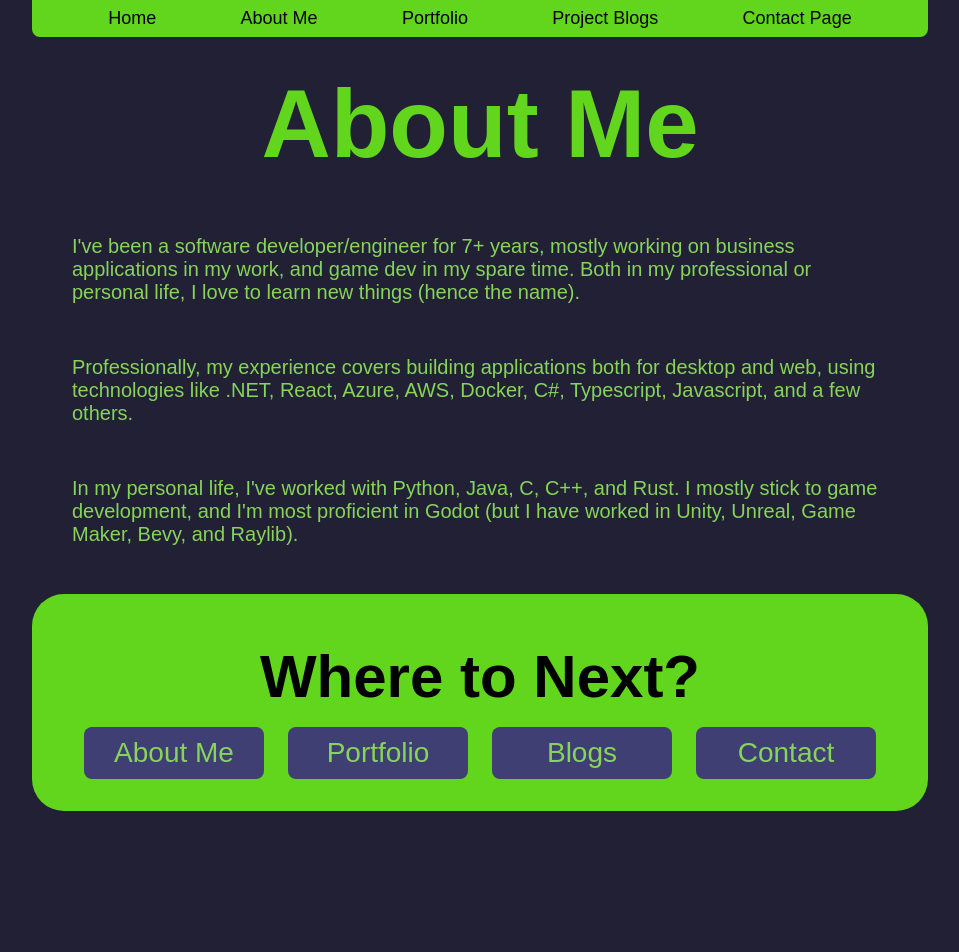
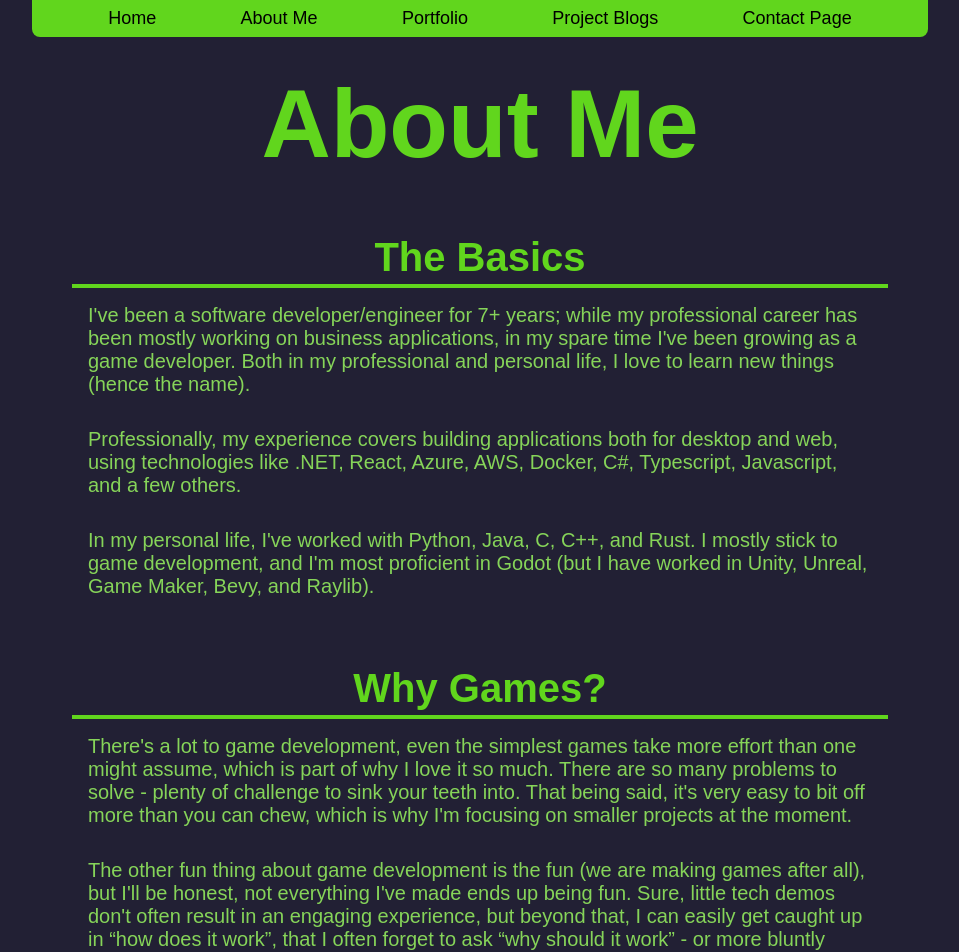
Before and after one commit to JoelWakefield/nextjs-blog, a Next.js app: page /about in a window 1280 px wide. Shown: the top 952 px of the page, without its empty margins (160-1119 px from the left). Before the commit the page ends 811 px from the top, so only its background shows below. Built offline with nearby package versions, Linux system fonts and the light colour scheme.

Commit message:
better footer, more edits

```diff
--- a/src/app/globals.css
+++ b/src/app/globals.css
@@ -23,6 +23,7 @@ body {
 
 main {
   max-width: 56rem;
+  flex: 1;
 }
 
 * {
@@ -62,3 +63,13 @@ h3 {
   padding-bottom: 1.5rem;
   font-size: 2.5rem;
 }
+
+var {
+  background-color: var(--deepblue);
+  padding: 2px 8px;
+  border-radius: 4px;
+}
+
+footer {
+  margin-top: 4rem;
+}
--- a/src/app/page.module.css
+++ b/src/app/page.module.css
@@ -1,3 +1,9 @@
+.bodyWrap {
+  min-height: 100vh;
+  display: flex;
+  flex-direction: column;
+}
+
 .page {
   margin: 2rem 1.5rem;
   max-width: 56rem;
@@ -222,6 +228,7 @@ a.secondary {
   margin: 1rem 4rem;
   padding: 0 2rem 2rem 2rem;
   background-color: var(--deepblue);
+  border-radius: 4px;
 }
 
 .contact {
@@ -324,8 +331,9 @@ a.secondary {
 
 .ctaNav {
   background-color: var(--yellow);
-  padding: 2rem 4rem;
-  border-radius: 2rem;
+  padding: 0 4rem 2rem 4rem;
+  border-top-left-radius: 2rem;
+  border-top-right-radius: 2rem;
   display: flex;
   flex-direction: column;
   align-items: center;
--- a/src/components/layout.tsx
+++ b/src/components/layout.tsx
@@ -9,7 +9,8 @@ export default function Layout({
   children: React.ReactNode;
 }>) {
   return (
-    <>
+    <div className={styles.bodyWrap}>
+      <header>
         <nav className={styles.navWrapper}>
           <NavLink href="/" label="Home" />
           <NavLink href="/about" label="About Me" />
@@ -17,12 +18,13 @@ export default function Layout({
           <NavLink href="/blogs" label="Project Blogs" />
           <NavLink href="/contact" label="Contact Page" />
         </nav>
+      </header>
       <main className={styles.page}>
         {children}
       </main>
       <footer>
         <Cta />
       </footer>
-    </>
+    </div>
   );
 }
--- a/src/pages/about.tsx
+++ b/src/pages/about.tsx
@@ -8,8 +8,16 @@ const About: NextPageWithLayout = () => {
     <>
       <h1>About Me</h1>
       <div className={styles.ctaList}>
+
+        <div className={styles.ctaText}>
+          <div className={styles.content}>
+            <h2 className={styles.infoHeading}>
+              The Basics
+            </h2>
+            <hr />
+
             <p className={styles.content}>
-          I&apos;ve been a software developer/engineer for 7+ years, mostly working on business applications in my work, and game dev in my spare time. Both in my professional or personal life, I love to learn new things (hence the name).
+              I&apos;ve been a software developer/engineer for 7+ years; while my professional career has been mostly working on business applications, in my spare time I&apos;ve been growing as a game developer. Both in my professional and personal life, I love to learn new things (hence the name).
             </p>
 
             <p className={styles.content}>
@@ -19,6 +27,30 @@ const About: NextPageWithLayout = () => {
             <p className={styles.content}>
               In my personal life, I&apos;ve worked with Python, Java, C, C++, and Rust. I mostly stick to game development, and I&apos;m most proficient in Godot (but I have worked in Unity, Unreal, Game Maker, Bevy, and Raylib).
             </p>
+          </div>
+        </div>
+
+        <div className={styles.ctaText}>
+          <div className={styles.content}>
+            <h2 className={styles.infoHeading}>
+              Why Games?
+            </h2>
+            <hr />
+
+            <p>
+              There&apos;s a lot to game development, even the simplest games take more effort than one might assume, which is part of why I love it so much. There are so many problems to solve - plenty of challenge to sink your teeth into. That being said, it&apos;s very easy to bit off more than you can chew, which is why I&apos;m focusing on smaller projects at the moment.
+            </p>
+
+            <p>
+              The other fun thing about game development is the fun (we are making games after all), but I&apos;ll be honest, not everything I&apos;ve made ends up being fun. Sure, little tech demos don&apos;t often result in an engaging experience, but beyond that, I can easily get caught up in <q>how does it work</q>, that I often forget to ask <q>why should it work</q> - or more bluntly <q>why would anyone play this</q>? A harsh question, but fair. After all, if I don&apos;t have a good reason to play what I&apos;m making, why should anyone else?
+            </p>
+
+            <p>
+              Ultimately, my main reason might simply be the satisfaction of bringing an idea to life - of trying to build some intricate system that produces a rewarding experience. To put it more plainly, it&apos;s fun to make fun things, and if it isn&apos;t fun, I still grew by trying.
+            </p>
+          </div>
+        </div>
+
       </div>
     </>
   )
```
Also changed, not shown: src/pages/portfolio/noctarot.tsx (+16 -6 lines). Lines whose indentation alone changed are shown as unchanged.
